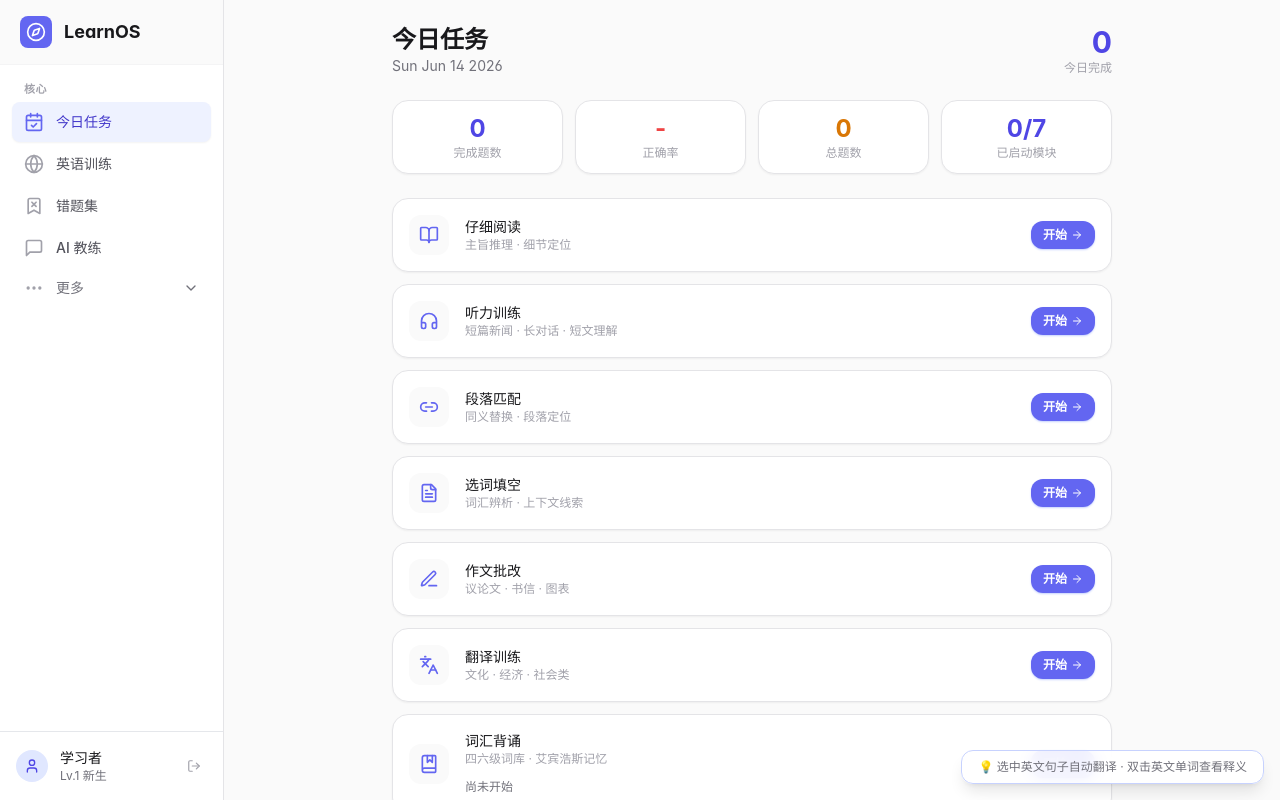
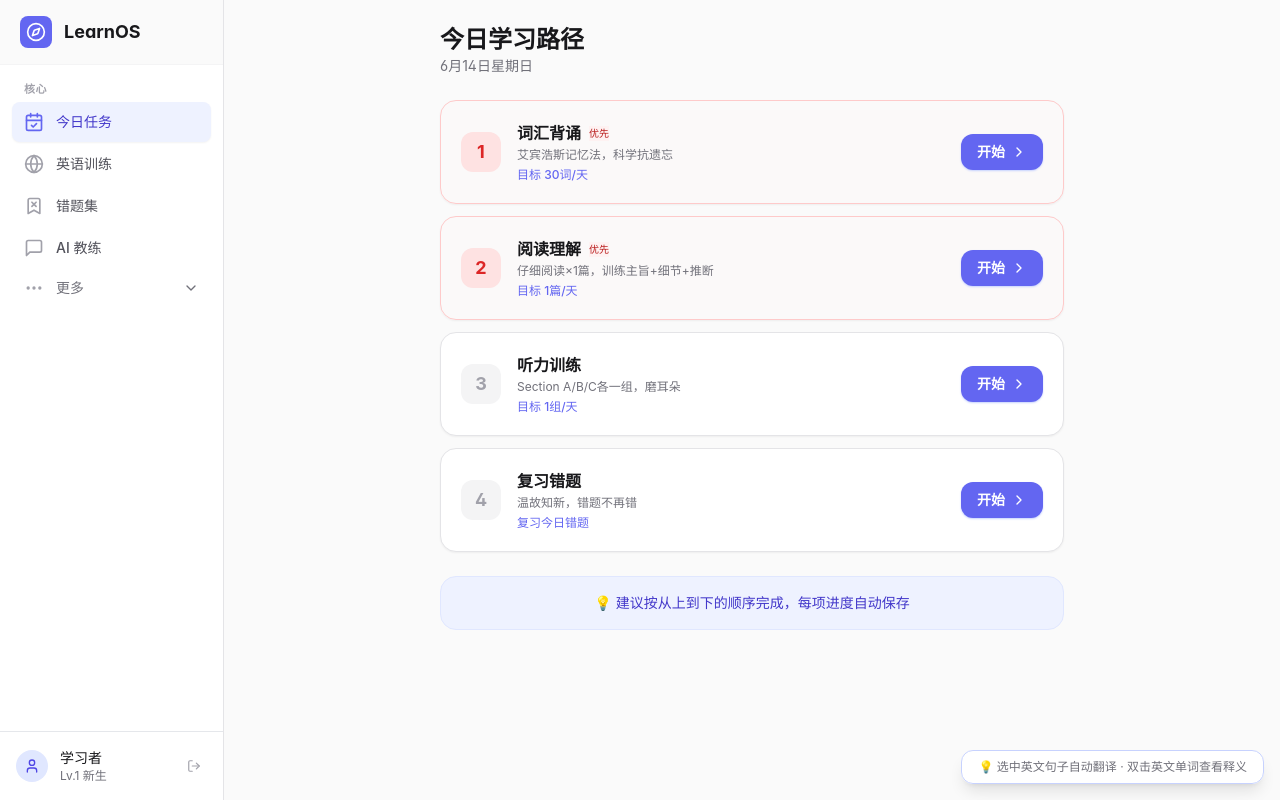
Before and after one commit to Mr-zhou-jan/learnos, a Next.js app: page /today in a window 1280 px wide. Built offline with nearby package versions, Linux system fonts and the light colour scheme.

Commit message:
Phase 1.2: 今日学习路径 — 步骤卡片流，3秒知道该做什么

```diff
--- a/src/app/(dashboard)/today/page.tsx
+++ b/src/app/(dashboard)/today/page.tsx
@@ -1,223 +1,145 @@
 "use client";
 import { useEffect, useState } from "react";
 import { useRouter } from "next/navigation";
-import { CalendarCheck, ArrowRight, BookOpen, PenLine, Languages, Headphones, FileText, Link2, BookMarked, Zap } from "lucide-react";
+import { ArrowRight, BookOpen, Headphones, BookMarked, ChevronRight, CheckCircle2, Sparkles, Target } from "lucide-react";
 import { cn } from "@/lib/utils";
-import { getScoreTarget } from "@/lib/use-training-memory";
 import { computeTrainingPlan } from "@/lib/training-plan";
 
-interface TaskModule {
-  id: string; label: string; icon: any; route: string; desc: string; recordsKey: string;
+interface StepItem {
+  id: string; label: string; icon: any; route: string; desc: string; target: string; priority: "high" | "medium" | "low";
 }
-
-const TASK_MODULES: TaskModule[] = [
-  { id: "reading", label: "仔细阅读", icon: BookOpen, route: "/english/reading", desc: "主旨推理 · 细节定位", recordsKey: "learnos_reading_records" },
-  { id: "listening", label: "听力训练", icon: Headphones, route: "/english/listening", desc: "短篇新闻 · 长对话 · 短文理解", recordsKey: "learnos_listening_records" },
-  { id: "matching", label: "段落匹配", icon: Link2, route: "/english/matching", desc: "同义替换 · 段落定位", recordsKey: "learnos_matching_records" },
-  { id: "cloze", label: "选词填空", icon: FileText, route: "/english/cloze", desc: "词汇辨析 · 上下文线索", recordsKey: "learnos_cloze_records" },
-  { id: "writing", label: "作文批改", icon: PenLine, route: "/english/writing", desc: "议论文 · 书信 · 图表", recordsKey: "learnos_writing_records" },
-  { id: "translation", label: "翻译训练", icon: Languages, route: "/english/translation", desc: "文化 · 经济 · 社会类", recordsKey: "learnos_translation_records" },
-  { id: "vocab", label: "词汇背诵", icon: BookMarked, route: "/english/vocab", desc: "四六级词库 · 艾宾浩斯记忆", recordsKey: "learnos_vocab_progress" },
-];
 
 export default function TodayPage() {
   const router = useRouter();
-  const [moduleData, setModuleData] = useState<Record<string, { done: number; correct: number; totalQ: number; pct: number }>>({});
-  const [vocabInfo, setVocabInfo] = useState<any>(null);
+  const [steps, setSteps] = useState<(StepItem & { done: boolean; progress: string })[]>([]);
   const [loading, setLoading] = useState(true);
-  const today = new Date().toDateString();
+  const [streak, setStreak] = useState(0);
+  const today = new Date().toLocaleDateString("zh-CN", { weekday: "long", month: "long", day: "numeric" });
 
   useEffect(() => {
-    const data: Record<string, { done: number; correct: number; totalQ: number; pct: number }> = {};
-    for (const m of TASK_MODULES) {
-      try {
-        const raw = localStorage.getItem(m.recordsKey);
-        if (raw) {
-          const parsed = JSON.parse(raw);
-          if (m.id === "vocab") {
-            setVocabInfo(parsed);
-            data[m.id] = { done: (parsed.todayNewCount || 0) + (parsed.todayReviewCount || 0), correct: 0, totalQ: 0, pct: 0 };
-          } else {
-            const arr = Array.isArray(parsed) ? parsed : [];
-            const todayItems = arr.filter((r: any) => new Date(r.date || r.timestamp || 0).toDateString() === today);
-            const correct = todayItems.reduce((s: number, r: any) => s + (r.correct || 0), 0);
-            const totalQ = todayItems.reduce((s: number, r: any) => s + (r.total || 0), 0);
-            data[m.id] = { done: todayItems.length, correct, totalQ, pct: totalQ > 0 ? Math.round((correct / totalQ) * 100) : 0 };
-          }
-        } else {
-          data[m.id] = { done: 0, correct: 0, totalQ: 0, pct: 0 };
-        }
-      } catch { data[m.id] = { done: 0, correct: 0, totalQ: 0, pct: 0 }; }
+    const plan = computeTrainingPlan();
+
+    // 词汇进度
+    let vocabProgress = "";
+    let vocabDone = false;
+    try {
+      const vp = JSON.parse(localStorage.getItem("learnos_vocab_progress_cet4") || "{}");
+      const done = (vp.todayNewCount || 0) + (vp.todayReviewCount || 0);
+      vocabProgress = done > 0 ? `${done}词已学` : "";
+      vocabDone = done >= 20;
+      if (vp.checkIns?.length > 0) {
+        const recent = vp.checkIns.filter((d: string) => {
+          const diff = new Date().getTime() - new Date(d).getTime();
+          return diff < 7 * 24 * 3600 * 1000;
+        });
+        setStreak(recent.length);
+      }
+    } catch {}
+
+    // 构建学习步骤
+    let items: StepItem[] = [];
+    if (plan && plan.dailyTargets?.length > 0) {
+      items = plan.dailyTargets.map((t: any) => ({
+        id: t.module, label: t.label, icon: BookOpen, route: t.route,
+        desc: t.description || "", target: `目标 ${t.dailyCount}${t.unit}/天`, priority: t.priority || "medium",
+      }));
+    } else {
+      items = [
+        { id: "vocab", label: "词汇背诵", icon: BookMarked, route: "/english/vocab", desc: "艾宾浩斯记忆法，科学抗遗忘", target: "目标 30词/天", priority: "high" },
+        { id: "reading", label: "阅读理解", icon: BookOpen, route: "/english/reading", desc: "仔细阅读×1篇，训练主旨+细节+推断", target: "目标 1篇/天", priority: "high" },
+        { id: "listening", label: "听力训练", icon: Headphones, route: "/english/listening", desc: "Section A/B/C各一组，磨耳朵", target: "目标 1组/天", priority: "medium" },
+        { id: "error", label: "复习错题", icon: Target, route: "/error-book", desc: "温故知新，错题不再错", target: "复习今日错题", priority: "medium" },
+      ];
     }
-    setModuleData(data);
+
+    // 标记完成状态
+    const withDone = items.map(item => {
+      if (item.id === "vocab") return { ...item, done: vocabDone, progress: vocabProgress };
+      return { ...item, done: false, progress: "" };
+    });
+
+    setSteps(withDone);
     setLoading(false);
-  }, [today]);
+  }, []);
 
-  const plan = computeTrainingPlan();
-  const st = getScoreTarget();
-  const isWeakModule = (id: string) => {
-    if (!st) return false;
-    if (id === "listening") return st.selfAssessment.listening <= 2;
-    if (id === "reading" || id === "matching" || id === "cloze") return st.selfAssessment.reading <= 2;
-    if (id === "writing" || id === "translation") return st.selfAssessment.writingTranslation <= 2;
-    return false;
-  };
-  const isStrongModule = (id: string) => {
-    if (!st) return false;
-    if (id === "listening") return st.selfAssessment.listening >= 4;
-    if (id === "reading" || id === "matching" || id === "cloze") return st.selfAssessment.reading >= 4;
-    if (id === "writing" || id === "translation") return st.selfAssessment.writingTranslation >= 4;
-    return false;
-  };
+  if (loading) return (
+    <div className="p-6 max-w-2xl mx-auto">
+      <div className="skeleton h-8 w-48 rounded-lg mb-2" />
+      <div className="skeleton h-4 w-64 rounded mb-6" />
+      {[...Array(4)].map((_, i) => <div key={i} className="skeleton h-24 rounded-2xl mb-3" />)}
+    </div>
+  );
 
-  if (loading) return <div className="p-12 text-center"><div className="animate-spin w-6 h-6 border-2 border-primary-500 border-t-transparent rounded-full mx-auto"/></div>;
-
-  const totalDone = Object.values(moduleData).reduce((s, d) => s + d.done, 0);
-  const totalCorrect = Object.values(moduleData).reduce((s, d) => s + d.correct, 0);
-  const totalQ = Object.values(moduleData).reduce((s, d) => s + d.totalQ, 0);
-  const overallPct = totalQ > 0 ? Math.round((totalCorrect / totalQ) * 100) : 0;
-  const activeModules = Object.entries(moduleData).filter(([, d]) => d.done > 0).length;
+  const completedCount = steps.filter(s => s.done).length;
+  const allDone = steps.length > 0 && completedCount === steps.length;
 
   return (
-    <div className="p-6 max-w-3xl mx-auto">
+    <div className="p-6 max-w-2xl mx-auto animate-fade-in">
+      {/* 头部 */}
       <div className="flex items-center justify-between mb-6">
         <div>
-          <h1 className="text-2xl font-bold">今日任务</h1>
+          <h1 className="text-2xl font-bold">今日学习路径</h1>
           <p className="text-sm text-zinc-500">{today}</p>
         </div>
-        <div className="text-right">
-          <span className="text-3xl font-bold text-primary-600">{totalDone}</span>
-          <p className="text-xs text-zinc-400">今日完成</p>
-        </div>
+        {streak > 0 && (
+          <div className="flex items-center gap-1.5 px-3 py-1.5 rounded-full bg-amber-50 border border-amber-200">
+            <span className="text-amber-500 text-lg">🔥</span>
+            <span className="text-sm font-bold text-amber-700">连续 {streak} 天</span>
+          </div>
+        )}
       </div>
 
-      {/* 汇总卡片 */}
-      <div className="grid grid-cols-4 gap-3 mb-6">
-        {[
-          { v: totalDone, l: "完成题数", c: "text-primary-600" },
-          { v: totalQ > 0 ? `${overallPct}%` : "-", l: "正确率", c: overallPct >= 60 ? "text-emerald-600" : "text-red-500" },
-          { v: totalQ, l: "总题数", c: "text-amber-600" },
-          { v: `${activeModules}/${TASK_MODULES.length}`, l: "已启动模块", c: "text-indigo-600" },
-        ].map((x, i) => (
-          <div key={i} className="card p-3 text-center">
-            <p className={`text-2xl font-bold ${x.c}`}>{x.v}</p>
-            <p className="text-xs text-zinc-400">{x.l}</p>
+      {/* 全完成 */}
+      {allDone && (
+        <div className="card border-emerald-200 bg-emerald-50/50 p-6 text-center mb-6 animate-scale-in">
+          <CheckCircle2 className="w-14 h-14 text-emerald-400 mx-auto mb-3" />
+          <h2 className="text-xl font-bold text-emerald-700 mb-1">今日任务全部完成！🎉</h2>
+          <p className="text-sm text-emerald-600 mb-4">太棒了，明天继续保持这个节奏！</p>
+          <button onClick={() => router.push("/english/exam")} className="btn-primary">
+            <Sparkles className="w-4 h-4" /> 挑战一套整卷练习
+          </button>
+        </div>
+      )}
+
+      {/* 学习步骤流 */}
+      <div className="space-y-3">
+        {steps.map((step, i) => (
+          <div key={step.id}
+            className={cn("card p-5 flex items-center gap-4 transition-all duration-300",
+              step.done && "border-emerald-200 bg-emerald-50/30",
+              step.priority === "high" && !step.done && "border-red-200 bg-red-50/20")}>
+            {/* 步骤编号/完成标记 */}
+            <div className={cn("w-10 h-10 rounded-xl flex items-center justify-center text-lg font-bold shrink-0 transition-all",
+              step.done ? "bg-emerald-500 text-white" : step.priority === "high" ? "bg-red-100 text-red-600" : "bg-zinc-100 text-zinc-400")}>
+              {step.done ? <CheckCircle2 className="w-6 h-6" /> : i + 1}
+            </div>
+
+            {/* 信息 */}
+            <div className="flex-1 min-w-0">
+              <div className="flex items-center gap-2">
+                <h3 className={cn("font-bold", step.done && "text-emerald-700")}>{step.label}</h3>
+                {step.priority === "high" && !step.done && <span className="badge-danger text-[10px]">优先</span>}
+                {step.done && <span className="badge-success text-[10px]">已完成</span>}
+              </div>
+              <p className="text-xs text-zinc-500 mt-0.5">{step.done ? (step.progress || "已完成") : step.desc}</p>
+              {!step.done && <p className="text-xs text-primary-500 font-medium mt-1">{step.target}</p>}
+            </div>
+
+            {/* 按钮 */}
+            <button onClick={() => router.push(step.route)}
+              className={cn("shrink-0 flex items-center gap-1.5 px-4 py-2 rounded-xl text-sm font-semibold transition-all duration-200",
+                step.done ? "bg-emerald-100 text-emerald-700 hover:bg-emerald-200" : "btn-primary")}>
+              {step.done ? "复习" : "开始"}
+              <ChevronRight className="w-4 h-4" />
+            </button>
           </div>
         ))}
       </div>
 
-      {/* 模块卡片 */}
-      <div className="space-y-3">
-        {TASK_MODULES.map(m => {
-          const d = moduleData[m.id] || { done: 0, correct: 0, totalQ: 0, pct: 0 };
-          const hasActivity = d.done > 0;
-          return (
-            <div key={m.id} className={cn("card p-4", hasActivity && "border-primary-100", isWeakModule(m.id) && "border-red-200 bg-red-50/30", isStrongModule(m.id) && "border-emerald-200 bg-emerald-50/30")}>
-              <div className="flex items-center gap-4">
-                <div className="w-10 h-10 rounded-xl bg-zinc-50 flex items-center justify-center shrink-0">
-                  <m.icon className="w-5 h-5 text-primary-500" />
-                </div>
-                <div className="flex-1 min-w-0">
-                  <p className="font-medium text-sm">
-                    {m.label}
-                    {isWeakModule(m.id) && <span className="ml-1.5 text-xs text-red-500 font-bold"><Zap className="w-3 h-3 inline" /> 优先</span>}
-                    {isStrongModule(m.id) && <span className="ml-1.5 text-xs text-emerald-500">保持</span>}
-                  </p>
-                  <p className="text-xs text-zinc-400 truncate">{m.desc}</p>
-                  {m.id !== "vocab" && d.totalQ > 0 && (
-                    <div className="mt-1.5 flex items-center gap-2">
-                      <div className="h-1.5 flex-1 bg-zinc-100 rounded-full overflow-hidden max-w-[120px]">
-                        <div className={cn("h-full rounded-full", d.pct >= 60 ? "bg-emerald-400" : "bg-red-400")}
-                          style={{ width: `${Math.min(100, d.pct)}%` }} />
-                      </div>
-                      <span className={cn("text-xs font-medium", d.pct >= 60 ? "text-emerald-600" : "text-red-500")}>
-                        正确率 {d.pct}%
-                      </span>
-                    </div>
-                  )}
-                  {m.id === "vocab" && (
-                    <div className="mt-1.5">
-                      <span className="text-xs text-zinc-500">
-                        {vocabInfo ? `已学${vocabInfo.totalLearned || 0}词 · 掌握${vocabInfo.totalMastered || 0}词` : "尚未开始"}
-                      </span>
-                    </div>
-                  )}
-                </div>
-                <button onClick={() => router.push(m.route)}
-                  className={cn("btn-primary text-xs px-3 py-1.5 shrink-0 flex items-center gap-1", hasActivity && "btn-secondary")}>
-                  {hasActivity ? "继续" : "开始"}
-                  <ArrowRight className="w-3 h-3" />
-                </button>
-              </div>
-            </div>
-          );
-        })}
-      </div>
-
-      {/* AI 训练计划 */}
-      {plan && (
-        <div className="card border-primary-200 bg-primary-50/30 p-5 mb-6">
-          <div className="flex items-center justify-between mb-3">
-            <h3 className="font-bold text-primary-700">今日训练计划</h3>
-            <span className="text-xs bg-primary-100 text-primary-700 px-2 py-1 rounded-full">
-              {plan.level === "cet4" ? "CET-4" : "CET-6"} 目标{plan.targetScore}分
-            </span>
-          </div>
-          <div className="grid grid-cols-4 gap-2 mb-3">
-            <div className="bg-white rounded-lg p-2 text-center">
-              <p className="text-lg font-bold text-primary-600">{plan.estimatedCurrentScore !== null ? plan.estimatedCurrentScore : "—"}</p>
-              <p className="text-[10px] text-zinc-400">{plan.estimatedCurrentScore !== null ? "当前估分" : "暂无估分"}</p>
-            </div>
-            <div className="bg-white rounded-lg p-2 text-center">
-              <p className="text-lg font-bold text-amber-600">{plan.targetScore}</p>
-              <p className="text-[10px] text-zinc-400">目标分数</p>
-            </div>
-            <div className="bg-white rounded-lg p-2 text-center">
-              <p className={`text-lg font-bold ${plan.scoreGap > 0 ? "text-red-500" : "text-emerald-500"}`}>
-                {plan.scoreGap > 0 ? `-${plan.scoreGap}` : "+0"}
-              </p>
-              <p className="text-[10px] text-zinc-400">差距</p>
-            </div>
-            <div className="bg-white rounded-lg p-2 text-center">
-              <p className="text-lg font-bold text-primary-600">{plan.totalDailyMinutes}min</p>
-              <p className="text-[10px] text-zinc-400">今日用时</p>
-            </div>
-          </div>
-          <p className="text-xs text-zinc-600 mb-3">{plan.summary}</p>
-          <div className="grid grid-cols-4 gap-1.5">
-            {plan.dailyTargets.slice(0, 4).map((t) => (
-              <button key={t.module} onClick={() => router.push(t.route)}
-                className={`bg-white rounded-lg p-2 text-center hover:shadow transition-shadow ${
-                  t.priority === "high" ? "border border-red-200" : "border border-zinc-100"
-                }`}>
-                <p className="text-xs">{t.icon} {t.label}</p>
-                <p className={`text-lg font-bold ${t.priority === "high" ? "text-red-600" : "text-primary-600"}`}>
-                  {t.dailyCount}<span className="text-[10px] font-normal">{t.unit}/天</span>
-                </p>
-              </button>
-            ))}
-          </div>
-          <div className="grid grid-cols-3 gap-1.5 mt-1.5">
-            {plan.dailyTargets.slice(4).map((t) => (
-              <button key={t.module} onClick={() => router.push(t.route)}
-                className={`bg-white rounded-lg p-2 text-center hover:shadow transition-shadow ${
-                  t.priority === "high" ? "border border-red-200" : "border border-zinc-100"
-                }`}>
-                <p className="text-xs">{t.icon} {t.label}</p>
-                <p className={`text-base font-bold ${t.priority === "high" ? "text-red-600" : "text-primary-600"}`}>
-                  {t.dailyCount}<span className="text-[10px] font-normal">{t.unit}/天</span>
-                </p>
-              </button>
-            ))}
-          </div>
-        </div>
-      )}
-
-      {totalDone === 0 && !plan && (
-        <div className="card text-center py-12 mt-6">
-          <CalendarCheck className="w-12 h-12 text-zinc-300 mx-auto mb-3" />
-          <p className="text-zinc-500">还没有今日学习记录</p>
-          <p className="text-sm text-zinc-400">选择一个模块开始今天的训练吧</p>
+      {/* 底部提示 */}
+      {!allDone && steps.length > 0 && (
+        <div className="mt-6 p-4 bg-primary-50 rounded-2xl border border-primary-100 text-center animate-fade-in">
+          <p className="text-sm text-primary-700">💡 建议按从上到下的顺序完成，每项进度自动保存</p>
         </div>
       )}
     </div>
```
